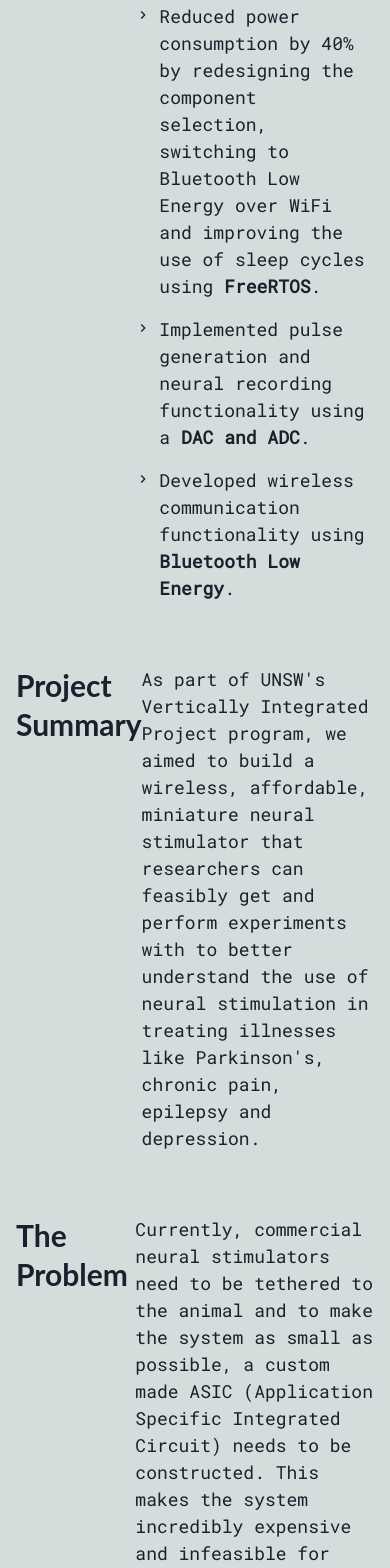
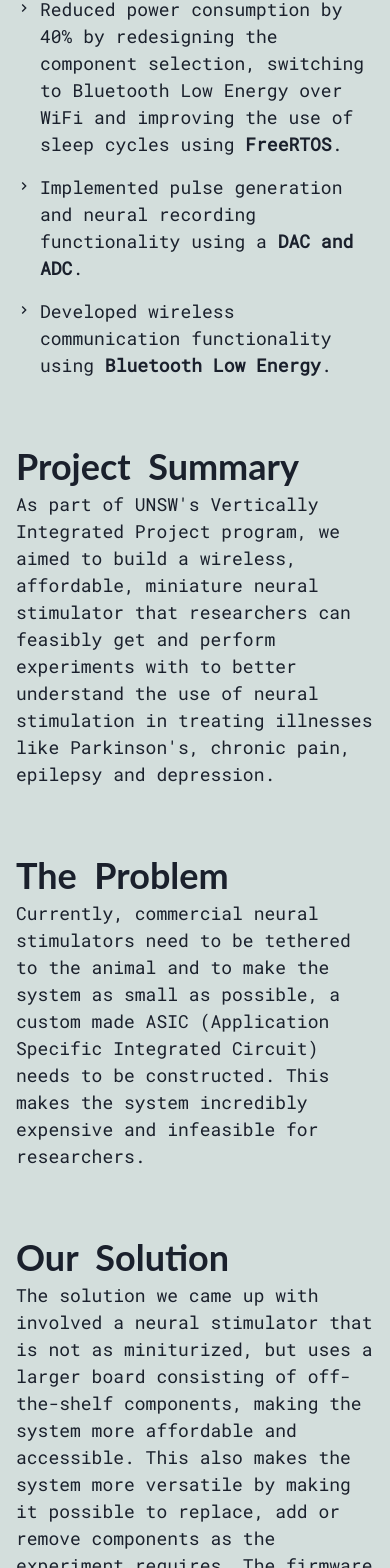
Before and after one commit to SubratShrestha/portfolio-next, a Next.js app: page /neural in a window 390 px wide. Shown: the part 388-1956 px from the top of the page. Built offline with nearby package versions, Linux system fonts and the light colour scheme.

Commit message:
Responsive neural and added content

```diff
--- a/components/layouts/workList.tsx
+++ b/components/layouts/workList.tsx
@@ -40,6 +40,7 @@ const WorkList: React.FC = () => {
       flexDirection='column'
       width={{ base: '100%', md: '30%' }}
       paddingTop={{ md: 0, base: 10 }}
+      flex={1}
     >
       <Heading as='h2' size='sm' textColor='#999' marginY='5'>
         WORK
@@ -55,7 +56,7 @@ const WorkList: React.FC = () => {
             >
               <Text
                 as='h2'
-                fontSize='3xl'
+                fontSize={{md: '3xl', base: '2xl'}}
                 fontWeight='bold'
                 position='absolute'
                 top={0}
--- a/pages/neural.tsx
+++ b/pages/neural.tsx
@@ -12,8 +12,8 @@ const NeuralPage: NextPage = () => {
       <WorkHeader title='Neural Stimulator' />
       <Divider />
       <WrapTags name='neuro' />
-      <Flex paddingTop={16}>
-        <Heading as='h1' flex={1}>
+      <Flex paddingTop={16} flexDir={{ md: 'row', base: 'column' }}>
+        <Heading fontSize='4xl' as='h1' flex={1}>
           What I did
         </Heading>
         <Box flex={2}>
@@ -37,11 +37,15 @@ const NeuralPage: NextPage = () => {
           </List>
         </Box>
       </Flex>
-      <Flex paddingTop={16}>
-        <Heading as='h1' flex={1}>
-          Project <br />
+      <Flex paddingTop={16} flexDir={{ md: 'row', base: 'column' }}>
+        <Flex flexDir={{ md: 'column', base: 'row' }} flex={1}>
+          <Heading fontSize='4xl' as='h1' maxWidth='fit-content'>
+            Project &nbsp;
+          </Heading>
+          <Heading fontSize='4xl' as='h1'>
             Summary
           </Heading>
+        </Flex>
         <Box flex={2}>
           <Text fontSize='lg'>
             As part of UNSW's Vertically Integrated Project program, we aimed to
@@ -52,12 +56,15 @@ const NeuralPage: NextPage = () => {
           </Text>
         </Box>
       </Flex>
-      <Flex paddingTop={16}>
-        <Heading as='h1' flex={1}>
-          The
-          <br />
+      <Flex paddingTop={16} flexDir={{ md: 'row', base: 'column' }}>
+        <Flex flexDir={{ md: 'column', base: 'row' }} flex={1}>
+          <Heading fontSize='4xl' as='h1' maxWidth='fit-content'>
+            The &nbsp;
+          </Heading>
+          <Heading fontSize='4xl' as='h1'>
             Problem
           </Heading>
+        </Flex>
         <Box flex={2}>
           <Text fontSize='lg'>
             Currently, commercial neural stimulators need to be tethered to the
@@ -68,12 +75,19 @@ const NeuralPage: NextPage = () => {
           </Text>
         </Box>
       </Flex>
-      <Flex paddingTop={16}>
-        <Heading as='h1' flex={1}>
-          Our
-          <br />
+      <Flex paddingTop={16} flexDir={{ md: 'row', base: 'column' }}>
+        <Flex flexDir={{ md: 'column', base: 'row' }} flex={1}>
+          <Heading
+            fontSize='4xl'
+            as='h1'
+            maxWidth={{ md: "", base: "fit-content" }}
+          >
+            Our &nbsp;
+          </Heading>
+          <Heading fontSize='4xl' as='h1'>
             Solution
           </Heading>
+        </Flex>
         <Box flex={2}>
           <Text fontSize='lg'>
             The solution we came up with involved a neural stimulator that is
```
Lines whose indentation alone changed are shown as unchanged.
